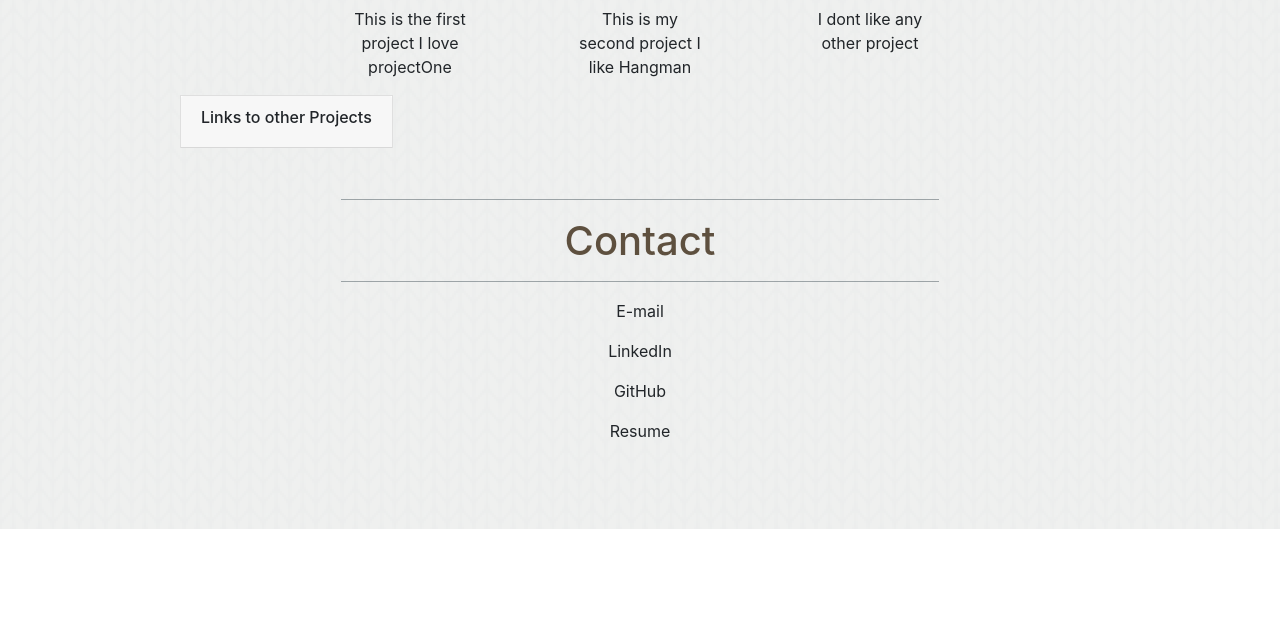
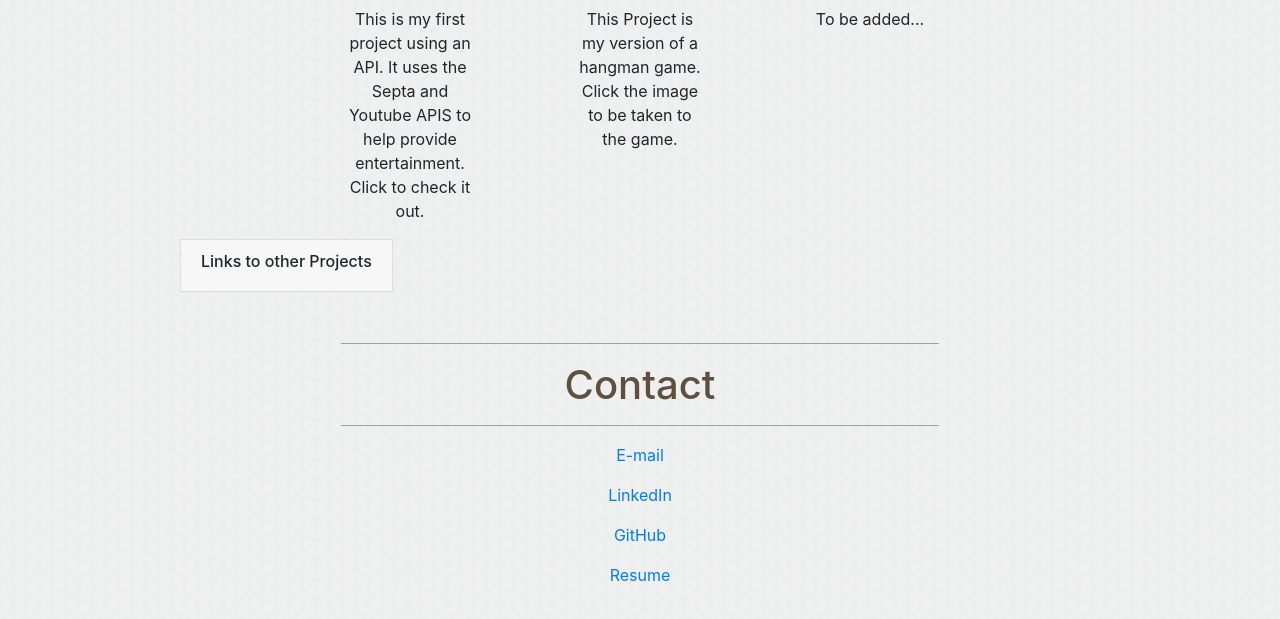
Before and after one commit to SandersCecily/sanderscecily.github.io, a plain HTML site: page index.html in a window 1280 px wide. Shown: the part 1175-1794 px from the top of the page. Before the commit the page ends 1704 px from the top, so only its background shows below. Drawn offline with nearby package versions, Linux system fonts and the light colour scheme.

Commit message:
few adjustments

```diff
--- a/index.html
+++ b/index.html
@@ -37,7 +37,7 @@
                     <div class="row main">
                         <div class="col-sm-2"></div>
                         <div class="left-blue-hex col-sm-2">
-                            <a href="https://github.com/monetthigpen/projectOne" target="_blank">
+                            <a href="https://monetthigpen.github.io/projectOne/index.html" target="_blank">
                             <img src = "bluehex.png" alt="hexagon graphic in blue" class="left">
                             </a>
                         </div>
@@ -54,15 +54,15 @@
                         <div class="col-sm-2"></div>
                         <div class="col-sm-2"></div>
                         <div class="left-blue-p col-sm-2">
-                            <p class="left">This is the first project I love projectOne</p>
+                            <p class="left">This is my first project using an API. It uses the Septa and Youtube APIS to help provide entertainment. Click to check it out.</p>
                         </div>
                         <div class="col-sm-1"><br></div>
                         <div class="center-black-p col-sm-2">
-                            <p class="center">This is my second project I like Hangman</p>
+                            <p class="center">This Project is my version of a hangman game. Click the image to be taken to the game.</p>
                         </div>
                         <div class="col-sm-1"><br></div>
                         <div class="right col-sm-2">
-                            <p class="right"> I dont like any other project</p>
+                            <p class="right"> To be added...</p>
                         </div>
                         <div class="col-sm-2"></div>
                     </div>
@@ -83,17 +83,17 @@
                                 <a href="https://sanderscecily.github.io/TriviaGame/" target="_blank"> Trivia Game</a> <br>
                                 <a href="https://sanderscecily.github.io/GIPHYAPI/" target="_blank">Giphy API Test</a>
                                 <a href="https://sanderscecily.github.io/Flipboard/" target="_blank">Train Flipboard</a>
-                            </div>
+                           </div>
                         </div>
                         </div>
                      </div>
                     </div>
             <div id="contact">
                 <hr><h1>Contact</h1><hr>
-                <a><p>E-mail</p></a>
-                <a><p>LinkedIn</p></a>
-                <a><p>GitHub</p></a>
-                <a><p>Resume</p></a>
+                <a href="mailto: Sanders.Cecily@gmail.com"><p>E-mail</p></a>
+                <a href="https://www.linkedin.com/in/cecily-sanders-688b0a170/" target="_blank"><p>LinkedIn</p></a>
+                <a href="https://github.com/SandersCecily" target="_blank"><p>GitHub</p></a>
+                <a href="https://docs.google.com/document/d/1xJeThw-x9GEufA95t8mV2hzWMpryPG1yUrni25E7oMg/edit?usp=sharing" target="_blank"><p>Resume</p></a>
             </div>
         </div>
     </body>
--- a/style.css
+++ b/style.css
@@ -75,4 +75,5 @@ img:hover {
     border-radius: 50%;
     width: 200px;
     height: 200px;
+    display: none;
   }
```
